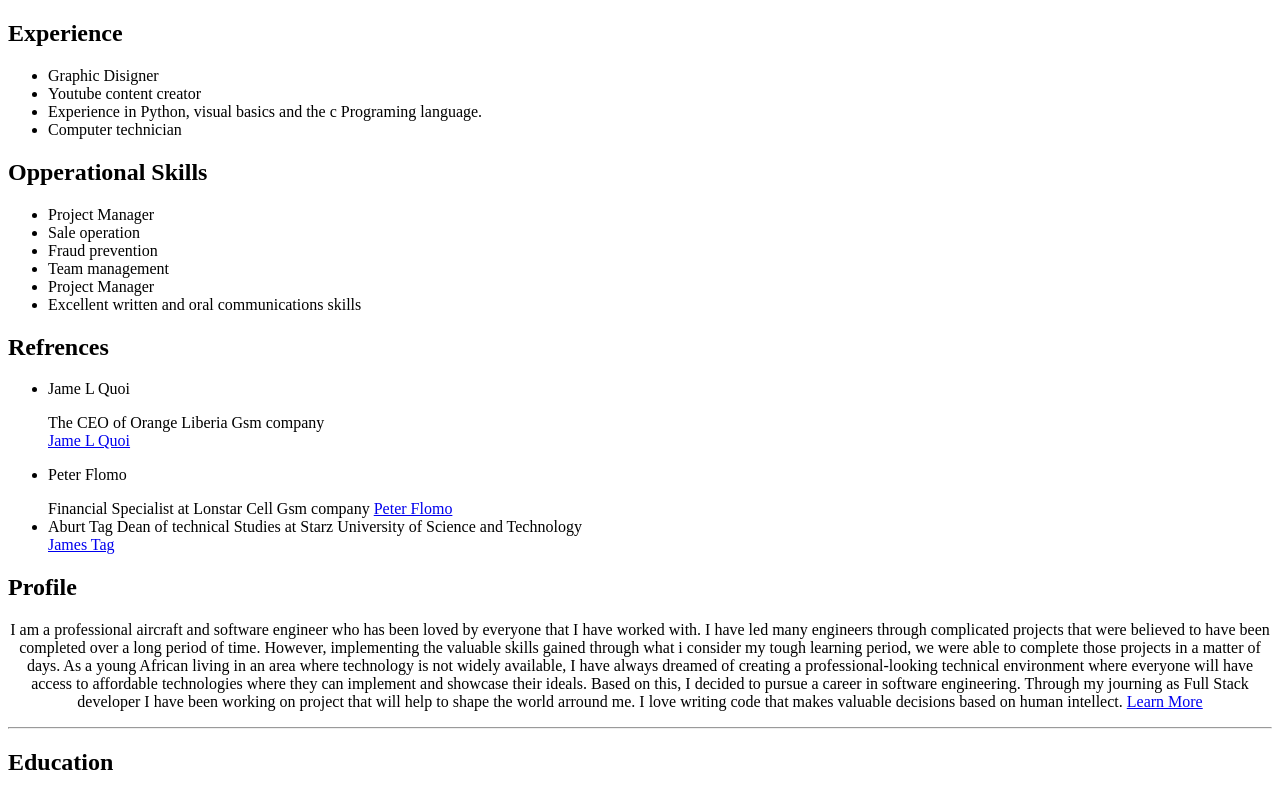
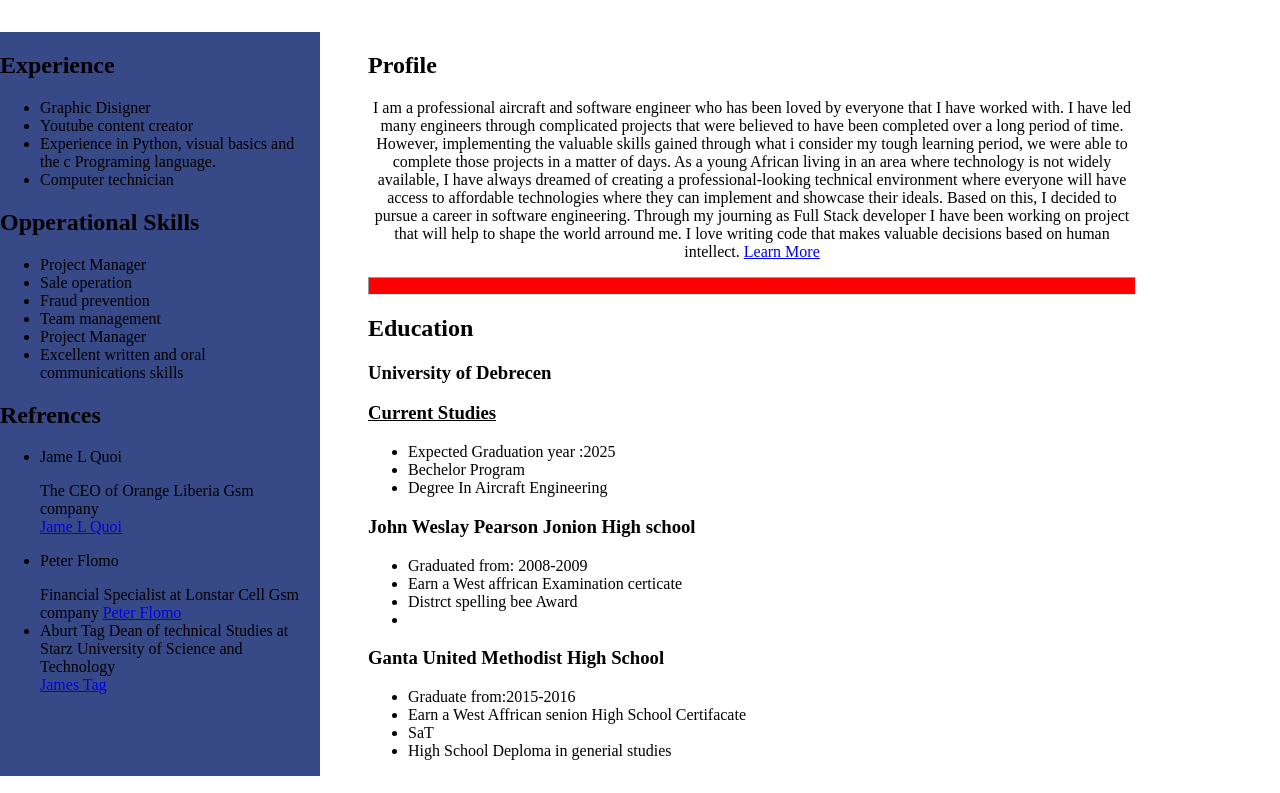
Before and after one commit to Abdulahkenneh/Pofoleo-website-only-html-, a plain HTML site: page About-me.html in a window 1280 px wide. Shown: the top 793 px of the page. Drawn offline with nearby package versions, Linux system fonts and the light colour scheme; no server answers.

Commit message:
Update About-me.html

```diff
--- a/About-me.html
+++ b/About-me.html
@@ -4,7 +4,7 @@
     <meta charset="UTF-8">
     <meta http-equiv="X-UA-Compatible" content="IE=edge">
     <meta name="viewport" content="width=device-width, initial-scale=1.0">
-    <link type="text/css" href="../css files/pofolio.css" rel="stylesheet">
+    <link type="text/css" href="pofolio.css" rel="stylesheet">
     <title>My resume</title>
     <script src="//code.jquery.com/jquery-1.10.2.js"></script>
 <script>
```
